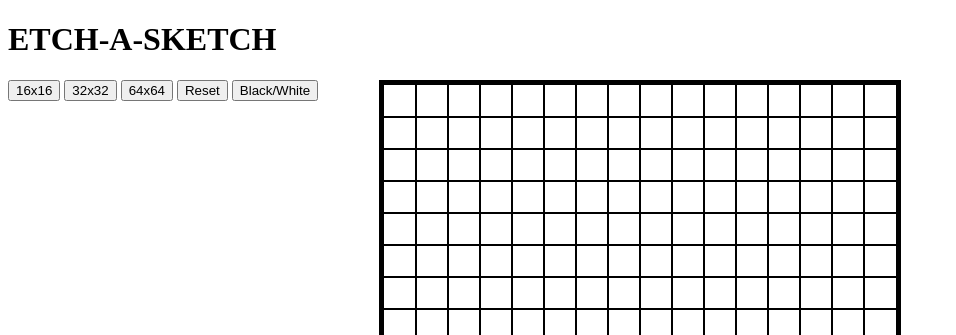
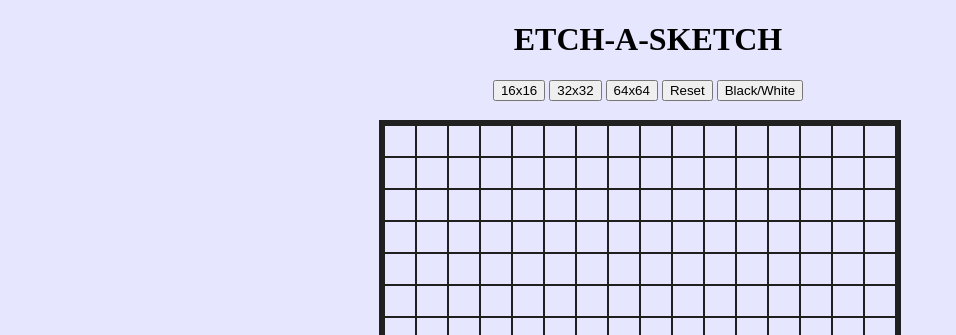
Before and after one commit to yja90/ETCH-A-SKETCH, a plain HTML site: page index.html in a window 1280 px wide. Shown: the top 335 px of the page, without its empty margins (0-956 px from the left). Drawn offline with Linux system fonts and the light colour scheme.

Commit message:
Update styles.css

```diff
--- a/styles.css
+++ b/styles.css
@@ -1,6 +1,8 @@
 body {
   height: 100%;
   width: 100%;
+  text-align: center;
+  background-color: #e6e6ff;
 }
 
 .mainContainer {
@@ -10,15 +12,15 @@ body {
   margin: auto;
   width: 40vw;
   height: 40vw;
-  top: 10%;
+  top: 15%;
   padding: 0;
-  border: 5px solid;
+  border: 5px solid #202020;
 }
 
 .row {
   margin: 0;
   padding: 0;
-  outline: solid 1px;
+  box-shadow: inset 0 0 0 1px #202020;
   display: inline-grid;
   width: 2.5vw;
   height: 2.5vw;
@@ -28,6 +30,6 @@ body {
 
 .newColor {
   background-color: black;
+
+
 }
-
-/* 40 / 64,32,16 will give the width and height of each div
```
